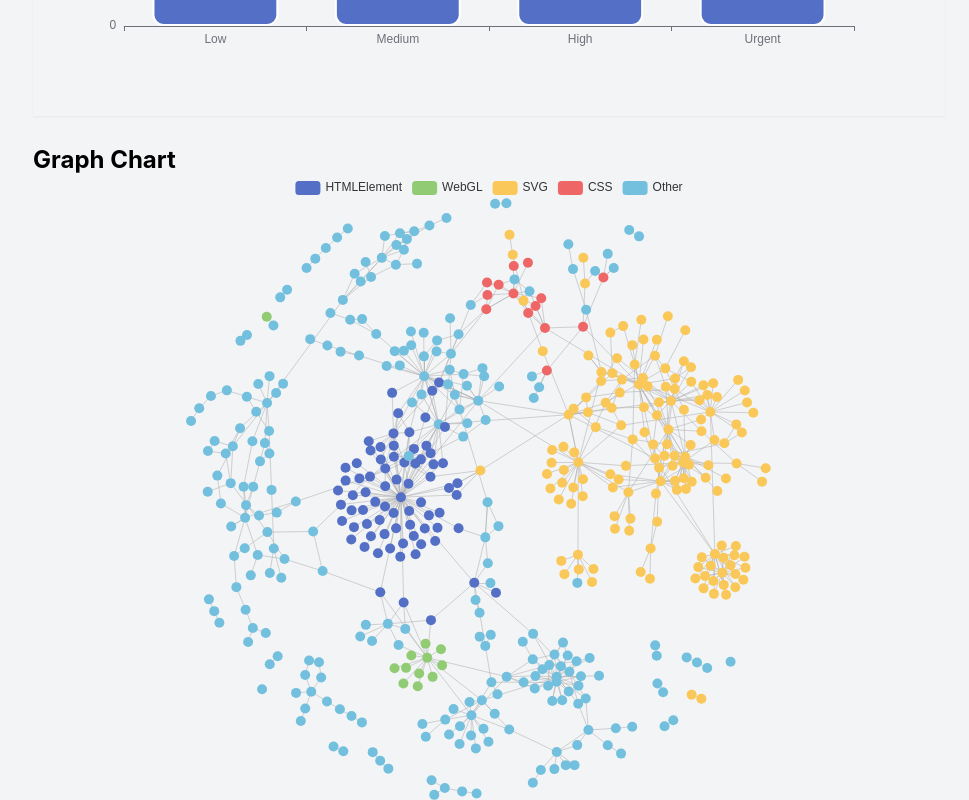
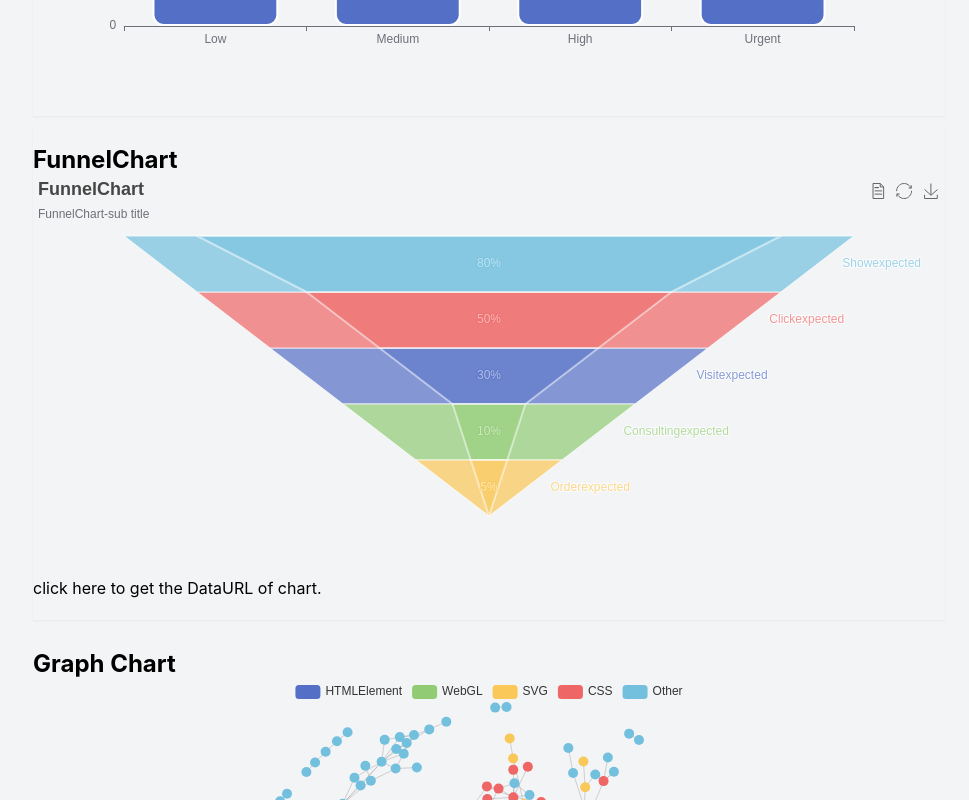
Before and after one commit to ellesis/tailwind-react, a React (Create React App) app: page /echart in a window 1280 px wide. Shown: the part 1540-2340 px from the top of the page, without its empty margins (271-1240 px from the left). Built offline with nearby package versions, Linux system fonts and the light colour scheme.

Commit message:
Add funnel chart

```diff
--- /dev/null
+++ b/src/components/charts/FunnelChart.js
@@ -0,0 +1,104 @@
+import React, { useRef } from 'react'
+import ReactEcharts from 'echarts-for-react'
+
+export default function FunnelChart({ title }) {
+  const option = {
+    title: {
+      text: 'FunnelChart',
+      subtext: 'FunnelChart-sub title'
+    },
+    tooltip: {
+      trigger: 'item',
+      formatter: '{a} <br/>{b} : {c}%'
+    },
+    toolbox: {
+      feature: {
+        dataView: { readOnly: false },
+        restore: {},
+        saveAsImage: {}
+      }
+    },
+    series: [
+      {
+        name: 'expected',
+        type: 'funnel',
+        left: '10%',
+        width: '80%',
+        label: {
+          formatter: '{b}expected'
+        },
+        labelLine: {
+          show: false
+        },
+        itemStyle: {
+          opacity: 0.7
+        },
+        emphasis: {
+          label: {
+            position: 'inside',
+            formatter: '{b}expected: {c}%'
+          }
+        },
+        data: [
+          { value: 60, name: 'Visit' },
+          { value: 40, name: 'Consulting' },
+          { value: 20, name: 'Order' },
+          { value: 80, name: 'Click' },
+          { value: 100, name: 'Show' }
+        ]
+      },
+      {
+        name: 'actual',
+        type: 'funnel',
+        left: '10%',
+        width: '80%',
+        maxSize: '80%',
+        label: {
+          position: 'inside',
+          formatter: '{c}%',
+          color: '#fff'
+        },
+        itemStyle: {
+          opacity: 0.5,
+          borderColor: '#fff',
+          borderWidth: 2
+        },
+        emphasis: {
+          label: {
+            position: 'inside',
+            formatter: '{b}Actual: {c}%'
+          }
+        },
+        data: [
+          { value: 30, name: 'Visit' },
+          { value: 10, name: 'Consulting' },
+          { value: 5, name: 'Order' },
+          { value: 50, name: 'Click' },
+          { value: 80, name: 'Show' }
+        ],
+        // Ensure outer shape will not be over inner shape when hover.
+        z: 100
+      }
+    ]
+  }
+
+  const instance = useRef(null)
+
+  function clickBtn() {
+    const base64 = instance.current.getEchartsInstance().getDataURL()
+    const img = new Image()
+    img.src = base64
+    const newWin = window.open('', '_blank')
+    newWin.document.write(img.outerHTML)
+  }
+
+  return (
+    <div className="py-5 col-6 card mt-2 mb-2 rounded-3 shadow-sm">
+      <h4>{title}</h4>
+      <ReactEcharts ref={instance} option={option} style={{ height: 400 }} />
+      <div>
+        <button onClick={clickBtn}>click here to get the DataURL of chart.</button>
+      </div>
+    </div>
+  )
+}
--- a/src/pages/chart.js
+++ b/src/pages/chart.js
@@ -8,6 +8,8 @@ import LineAreaChart from '../components/charts/LineAreaChart'
 
 import BarChart from '../components/charts/BarChart'
 import BarChartWithTooltip from '../components/charts/BarChartWithTooltip'
+
+import FunnelChart from '../components/charts/FunnelChart'
 
 import GraphChart from '../components/charts/GraphChart'
 
@@ -24,6 +26,8 @@ export default function PageChart() {
       <BarChart />
       <BarChartWithTooltip title="Bar Chart With Tooltip" />
 
+      <FunnelChart title="FunnelChart"></FunnelChart>
+
       <GraphChart title="Graph Chart"></GraphChart>
     </LayoutOrange>
   )
```
